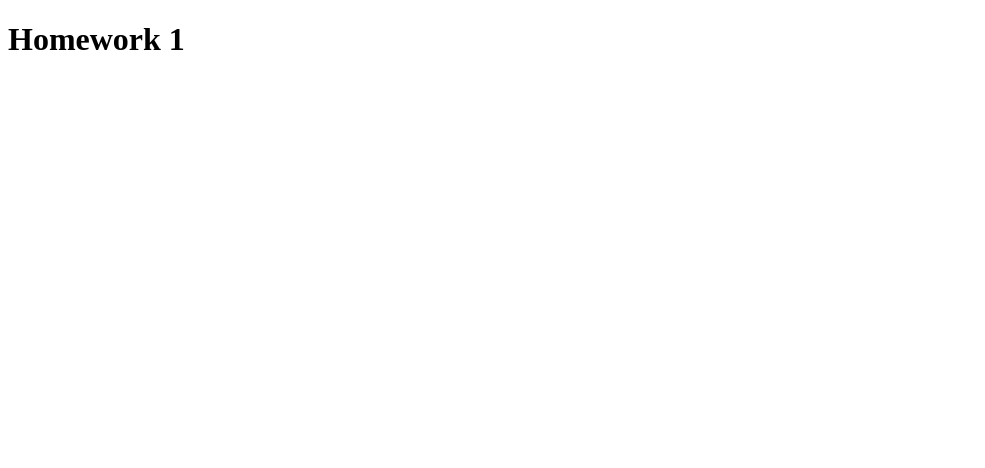
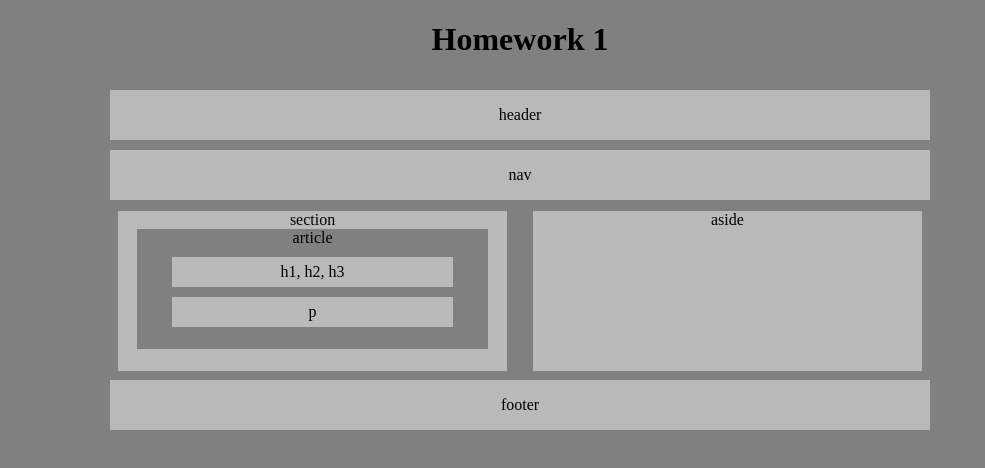
Before and after one commit to johndavidnelson2/johndavidnelson2.github.io, a plain HTML site: page index.html in a window 1280 px wide. Shown: the whole page, without its empty margins (0-985 px from the left). Drawn offline with Linux system fonts and the light colour scheme.

Commit message:
homework submitted

```diff
--- a/index.html
+++ b/index.html
@@ -5,11 +5,33 @@
     <meta name="viewport" content="width=device-width, initial-scale=1.0">
     <meta http-equiv="X-UA-Compatible" content="ie=edge">
     <title>Homework 1</title>
+    <link rel="stylesheet" type="text/css" href="style.css">
 </head>
 <body>
     <h1>
         Homework 1
     </h1>
+    <DIV class="header">
+        header
+    </DIV>
+    <DIV class="nav">
+        nav
+    </DIV>
+    <DIV class="section">
+        section
+        <SECTION class="article">article
+            <SECTION class="h1">h1, h2, h3</SECTION>
+        <SECTION class="p">p</SECTION>
+        </SECTION>
 
+    </DIV>
+
+
+    <DIV class="aside">
+        aside
+    </DIV>
+    <DIV class="footer">
+        footer
+    </DIV>
 </body>
 </html>
--- /dev/null
+++ b/style.css
@@ -0,0 +1,82 @@
+body {
+    background-color: grey;
+    position: relative;
+    width: 80%;
+    height: 600px;
+    text-align: center;
+}
+.header{
+	background-color: rgb(185,185,185);
+    position: relative;
+    top: 10px;
+    width: 80%;
+    height: 50px;
+    margin: auto;
+    vertical-align: middle;
+    line-height: 50px;
+}
+.nav{
+    background-color: rgb(185,185,185);
+    position: relative;
+    top: 20px;
+    width: 80%;
+    height: 50px;
+    margin: auto;
+    vertical-align: middle;
+    line-height: 50px;
+}
+.section{
+    background-color: rgb(185,185,185);
+    position: absolute;
+    top: 190px;
+    left: 110px;
+    width: 38%;
+    height: 160px;
+}
+.aside {
+    background-color: rgb(185,185,185);
+    position: absolute;
+    top: 190px;
+    right: 110px;
+    width: 38%;
+    height: 160px;
+}
+.footer {
+    background-color: rgb(185,185,185);
+    position: relative;
+    top: 200px;
+    width: 80%;
+    height: 50px;
+    margin: auto;
+    vertical-align: middle;
+    line-height: 50px;
+}
+.article{
+background-color: grey;
+    position: relative;
+    width: 90%;
+    height: 120px;
+    text-align: center;
+    margin: auto;
+    vertical-align: middle;
+}
+.h1{
+    background-color: rgb(185,185,185);
+    position: relative;
+    top: 10px;
+    width: 80%;
+    height: 30px;
+    margin: auto;
+    vertical-align: middle;
+    line-height: 30px;
+}
+.p{
+    background-color: rgb(185,185,185);
+    position: relative;
+    top: 20px;
+    width: 80%;
+    height: 30px;
+    margin: auto;
+    vertical-align: middle;
+    line-height: 30px;
+}
```
